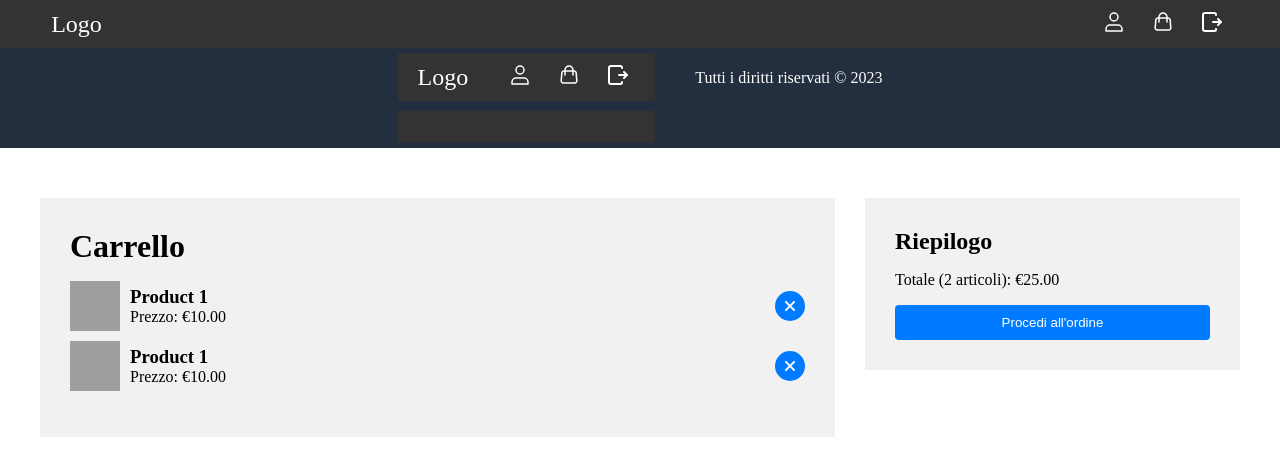
After one commit to restX98/hw1, a PHP site: page /cart in a window 1280 px wide. The commit adds this page. Shown: the top 476 px of the page. Run offline with PHP 8.4, Linux system fonts and the light colour scheme; grey boxes are pictures that could not be loaded.

Commit message:
Cart page

```diff
--- /dev/null
+++ b/client/css/cart.css
@@ -0,0 +1,104 @@
+#cart {
+  display: flex;
+  justify-content: space-between;
+  max-width: 1200px;
+  margin: 50px auto 0;
+}
+
+#cart .items {
+  width: 70%;
+  background-color: #f1f1f1;
+  padding: 30px;
+  margin-right: 30px;
+}
+
+#cart .items h1 {
+  list-style: none;
+  padding: 0;
+  margin: 0;
+}
+
+#cart .items ul {
+  list-style: none;
+  padding: 0;
+}
+
+#cart .items li {
+  display: flex; /* Mette in linea il div product-details */
+  align-items: center;
+  margin-bottom: 10px;
+}
+
+#cart .items .product-image {
+  width: 50px;
+  height: 50px;
+  margin-right: 10px;
+}
+
+#cart .product-details {
+  flex: 1;
+}
+
+#cart .product-details h3,
+#cart .product-details p {
+  margin: 0;
+}
+
+#cart .remove-button {
+  width: 30px;
+  height: 30px;
+  background-color: #007bff;
+  color: #fff;
+  border: none;
+  border-radius: 50%;
+  font-size: 16px;
+  display: flex;
+  align-items: center;
+  justify-content: center;
+  cursor: pointer;
+}
+
+#cart .remove-button img {
+  width: 100%;
+}
+
+#cart .summary {
+  width: 30%;
+  height: min-content;
+  background-color: #f1f1f1;
+  padding: 30px;
+}
+
+#cart .summary h2 {
+  margin: 0;
+}
+
+#cart .continue-button {
+  width: 100%;
+  padding: 10px;
+  background-color: #007bff;
+  color: #fff;
+  border: none;
+  border-radius: 4px;
+  cursor: pointer;
+}
+
+@media (max-width: 768px) {
+  #cart #cart {
+    flex-direction: column;
+  }
+
+  #cart .summary {
+    position: fixed;
+    top: 0;
+    left: 0;
+    width: 100%;
+    background-color: #fff;
+    padding: 10px;
+  }
+
+  #cart .items {
+    margin-top: 80px;
+    overflow-y: auto;
+  }
+}
--- a/includes/header.php
+++ b/includes/header.php
@@ -18,7 +18,7 @@
                 </a>
             </div>
             <div class="cart icon">
-                <a href="#">
+                <a href="/hw1/cart">
                     <img src="/hw1/client/icons/cart.svg" alt="Cart Icon">
                 </a>
             </div>
--- /dev/null
+++ b/pages/cart.php
@@ -0,0 +1,40 @@
+<?php
+require_once '../classes/AssetMgr.php';
+AssetMgr::addCss("/css/cart.css");
+?>
+
+<?php include("../includes/header.php"); ?>
+
+<div id="cart">
+  <div class="items">
+    <h1>Carrello</h1>
+    <ul>
+      <li>
+        <img class="product-image" src="https://picsum.photos/500/" alt="Product 1">
+        <div class="product-details">
+          <h3>Product 1</h3>
+          <p>Prezzo: €10.00</p>
+        </div>
+        <button class="remove-button">
+          <img src="/hw1/client/icons/remove.svg" alt="Logout Icon">
+        </button>
+      </li>
+      <li>
+        <img class="product-image" src="https://picsum.photos/500/" alt="Product 1">
+        <div class="product-details">
+          <h3>Product 1</h3>
+          <p>Prezzo: €10.00</p>
+        </div>
+        <button class="remove-button">
+          <img src="/hw1/client/icons/remove.svg" alt="Logout Icon">
+        </button>
+      </li>
+    </ul>
+  </div>
+
+  <div class="summary">
+    <h2>Riepilogo</h2>
+    <p>Totale (2 articoli): €25.00</p>
+    <button class="continue-button">Procedi all'ordine</button>
+  </div>
+</div>
--- a/pages/profile.php
+++ b/pages/profile.php
@@ -12,7 +12,7 @@ if ($customer === null) {
 
 <?php include("../includes/header.php"); ?>
 
-<div class="profile">
+<div id="profile">
   <div class="personal-info">
     <h2>Dati personali</h2>
     <div class="info-row">
--- a/pages/search.php
+++ b/pages/search.php
@@ -31,6 +31,9 @@ AssetMgr::addCss("/css/search.css");
                         &#8226;
                         <span class="category"><?php echo $product->category->name; ?></span>
                     </div>
+                    <button class="add-button">
+                        <img src="/hw1/client/icons/add.svg" alt="Logout Icon">
+                    </button>
                 </div>
             </div>
             <?php
```
Also changed, not shown: client/css/profile.css (+16 -16 lines), client/css/search.css (+19 -0 lines), .htaccess, client/icons/add.svg (added), client/icons/remove.svg (added).
